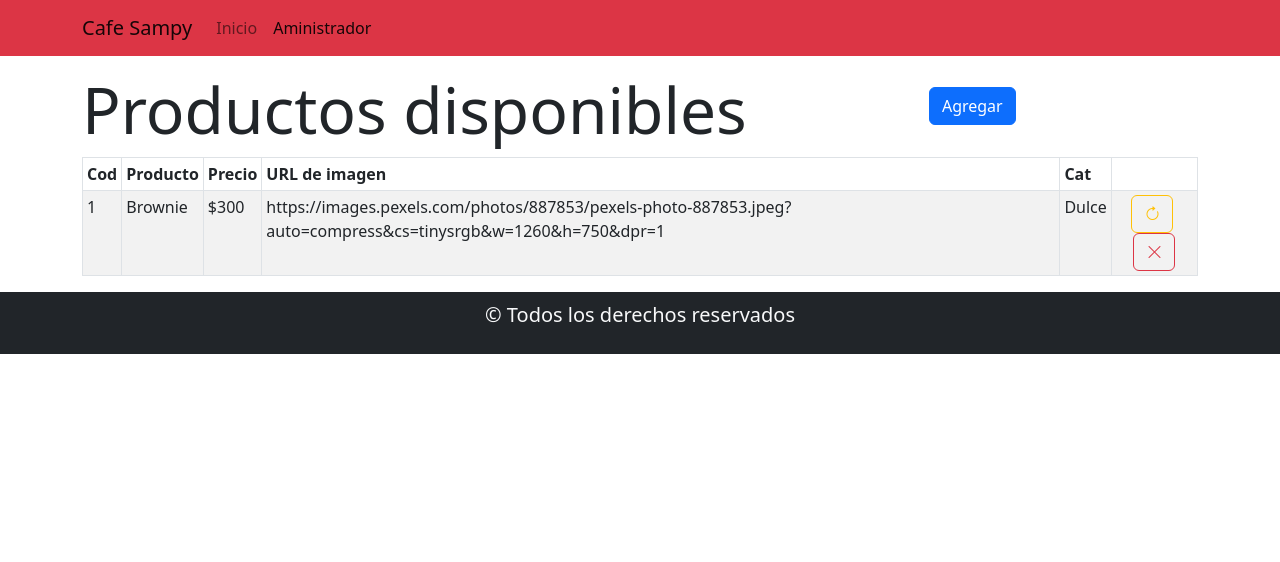
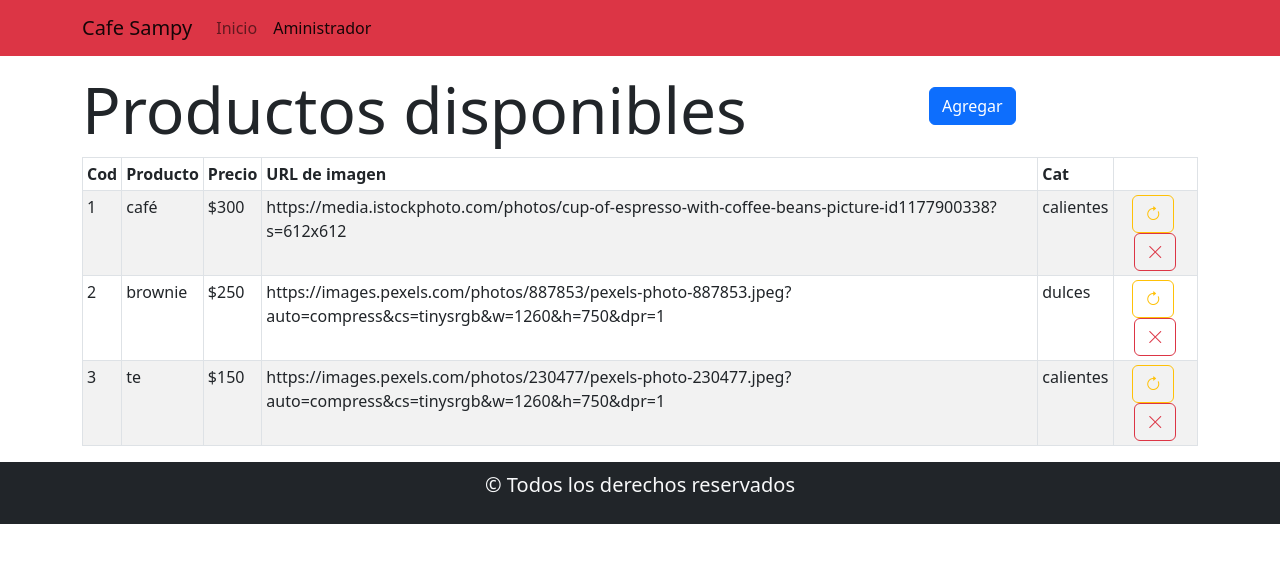
Before and after one commit to rollingcodeschool/practicaCRUD2-c8i, a React (Create React App) app: page /administrar in a window 1280 px wide. Shown: the top 562 px of the page. Built offline with nearby package versions, Linux system fonts and the light colour scheme; data requests are answered from the project's data file.

Commit message:
obtenemos la consulta de los productos de la api y los mostramos en la tabla

```diff
--- /dev/null
+++ b/src/components/helpers/queries.js
@@ -0,0 +1,15 @@
+const URL = process.env.REACT_APP_API_CAFECITO;
+
+export const consultarAPI = async()=>{
+    //peticion get para obtener todos los productos
+    try{
+        // console.log(URL)
+        const respuesta = await fetch(URL);
+        const listaProductos = await respuesta.json()
+        console.log(listaProductos)
+        return listaProductos;
+    }catch(error){
+        console.log(error)
+        return false;
+    }
+}
--- a/src/components/views/Administrador.jsx
+++ b/src/components/views/Administrador.jsx
@@ -1,7 +1,21 @@
 import { Button, Container, Table } from "react-bootstrap";
 import ItemProducto from "./producto/ItemProducto";
 import { Link } from "react-router-dom";
+import { useEffect, useState } from "react";
+import { consultarAPI } from "../helpers/queries";
+
 const Administrador = () => {
+    const [productos, setProductos] = useState([]);
+
+    useEffect(()=>{
+       consultarAPI().then((respuesta)=>{
+        // console.log(respuesta)
+        setProductos(respuesta);
+       })
+
+    },[])
+
+
   return (
     <Container className="mainSection">
       <article className="d-flex justify-content-between align-items-center ">
@@ -23,7 +37,9 @@ const Administrador = () => {
           </tr>
         </thead>
         <tbody>
-          <ItemProducto />
+            {
+                productos.map((producto)=><ItemProducto key={producto.id} producto={producto} />)
+            }
         </tbody>
       </Table>
     </Container>
--- a/src/components/views/producto/ItemProducto.jsx
+++ b/src/components/views/producto/ItemProducto.jsx
@@ -1,15 +1,18 @@
 import { Button } from "react-bootstrap";
 import {Link} from 'react-router-dom'
 
-const ItemProducto = () => {
+const ItemProducto = ({producto}) => {
+    const {id, nombreProducto, precio, imagen, categoria } = {...producto}
+
     return (
         <>
             <tr>
-                <td>1</td>
-                <td>Brownie</td>
-                <td>$300</td>
-                <td>https://images.pexels.com/photos/887853/pexels-photo-887853.jpeg?auto=compress&cs=tinysrgb&w=1260&h=750&dpr=1</td>
-                <td>Dulce</td>
+                {/* <td>{producto.id}</td> */}
+                <td>{id}</td>
+                <td>{nombreProducto}</td>
+                <td>${precio}</td>
+                <td>{imagen}</td>
+                <td>{categoria}</td>
                 <td className="text-center">
                     <Link className='btn btn-outline-warning me-1' to={`/administrar/editar/:id`}>
                         <i className="bi bi-arrow-clockwise text-warning"></i>
```
Also changed, not shown: 2 other files (tests, documents, lock files or other folders).
